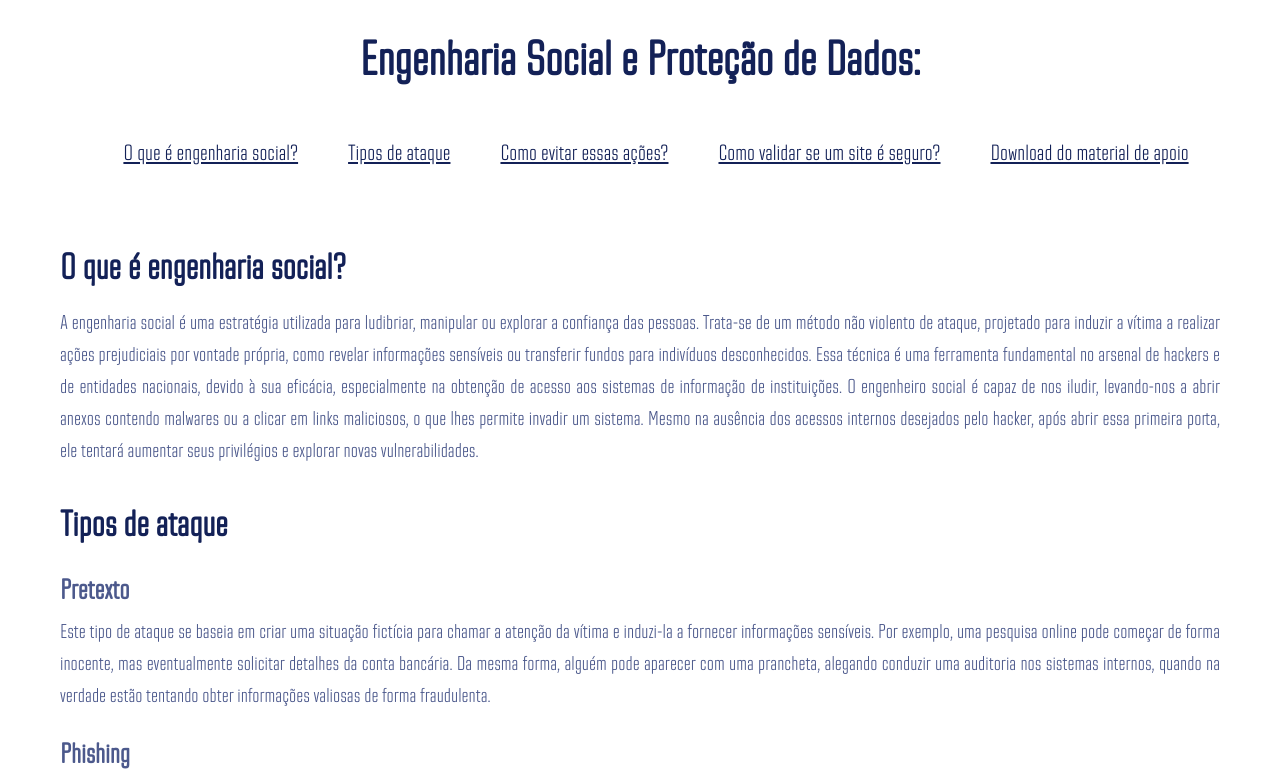
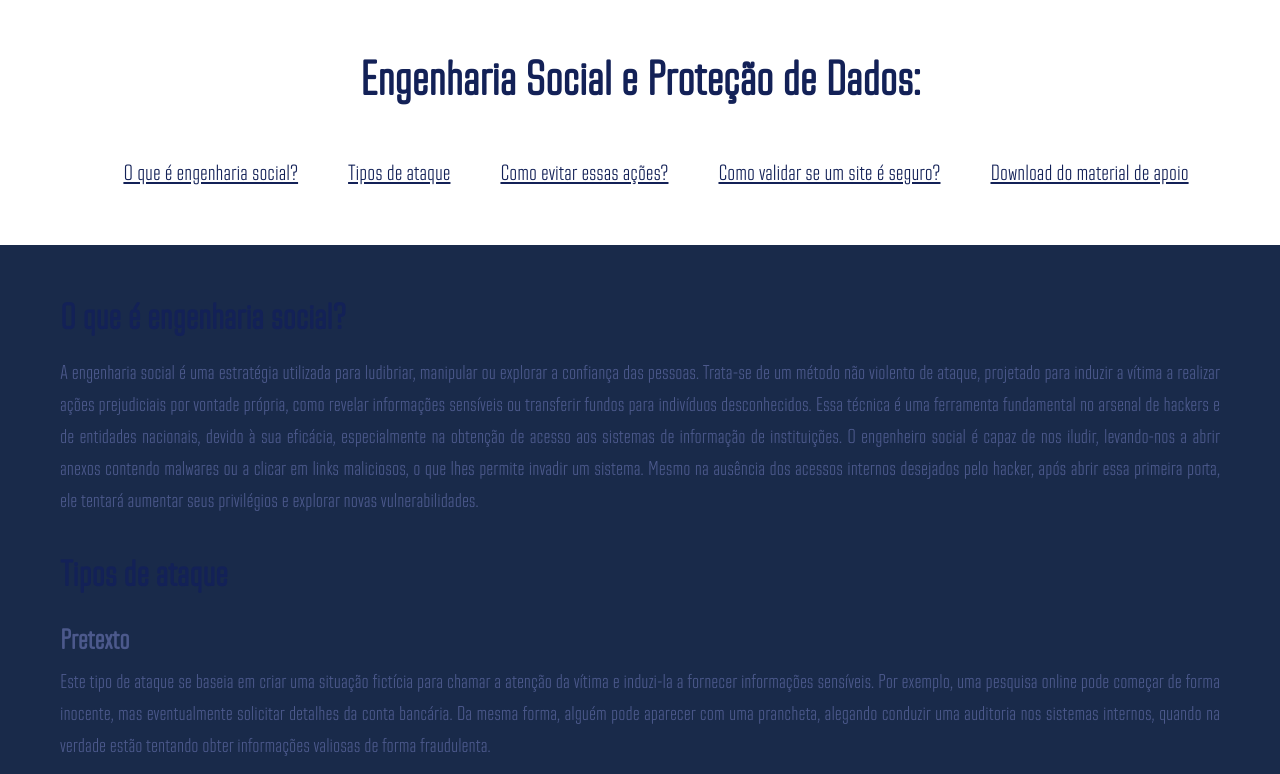
Before and after one commit to gustavo-pd/engenharia-social, a website: page index.html in a window 1280 px wide. Shown: the top 774 px of the page. Drawn offline with nearby package versions, Linux system fonts and the light colour scheme.

Commit message:
background

```diff
--- a/styles.css
+++ b/styles.css
@@ -6,7 +6,15 @@
 body {
     background-color: white;
     font-family: 'TT Lakes Neue Trial Compressed Light', sans-serif;
-    margin: 30px 30px 30px 30px;
+}
+
+main {
+    background-color: #192A4A;
+    padding: 30px 30px 30px 30px;
+}
+
+header {
+    padding-top: 50px;
 }
 
 h1 {
```
